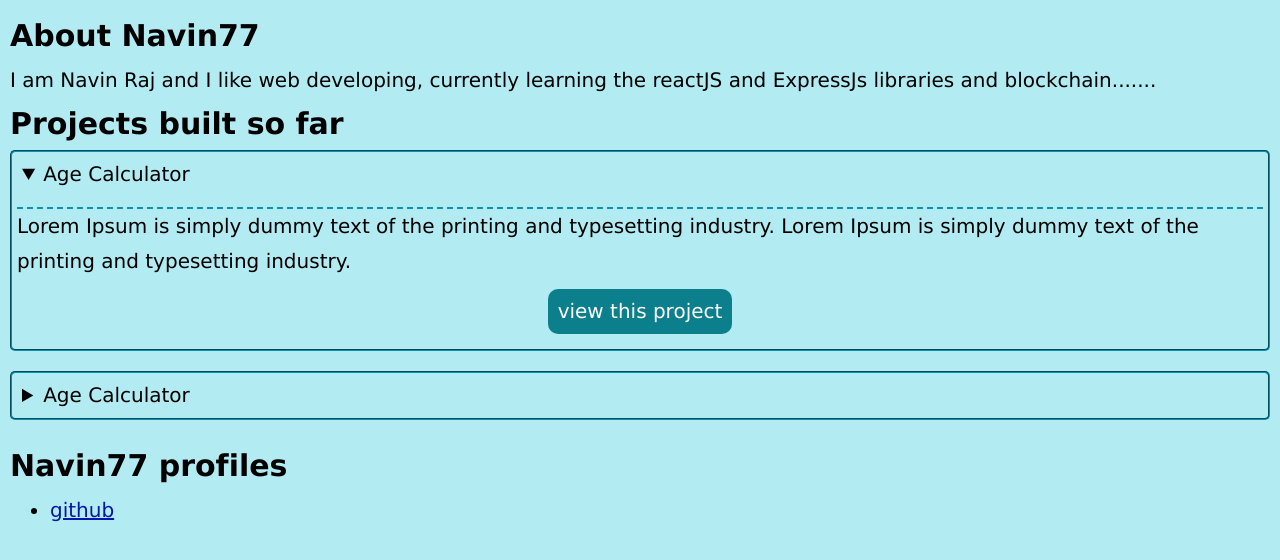
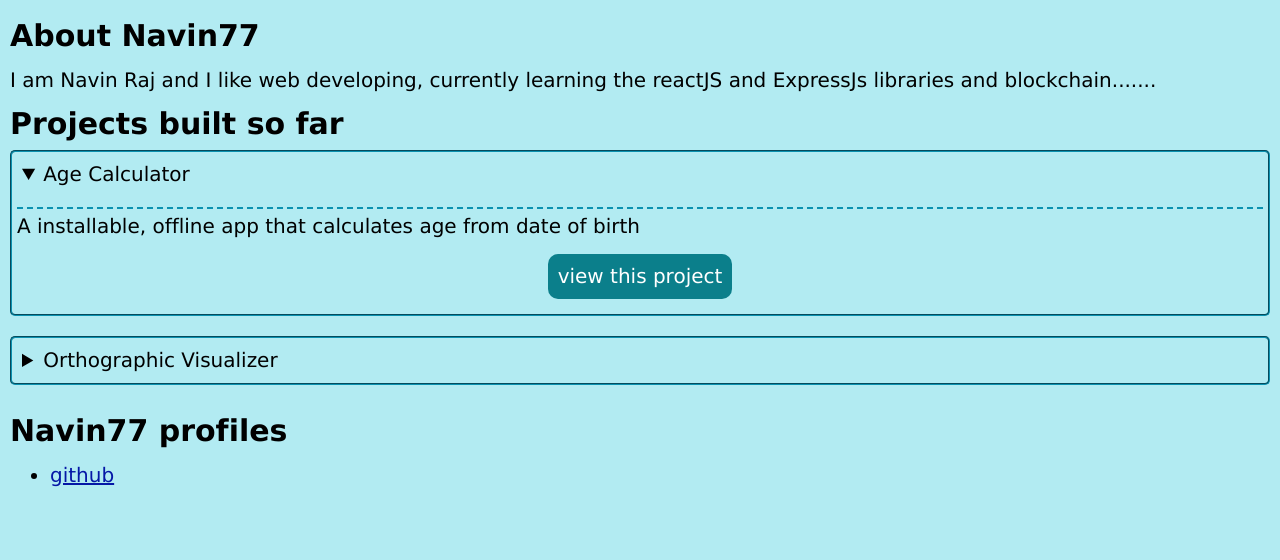
Before and after one commit to Navin77/Navin77.github.io, a React (Create React App) app: page / in a window 1280 px wide. Both pictures are taken after a click on the heading "Age Calculator". Shown: the top 560 px of the page. Built offline with nearby package versions, Linux system fonts and the light colour scheme.

Commit message:
create appState and implement

```diff
--- a/src/App.js
+++ b/src/App.js
@@ -1,8 +1,15 @@
 import React from 'react';
 import Projects from './Projects.js';
+import appState from './appState.js';
 
 
 class App extends React.Component {
+    constructor(props) {
+        super(props)
+        this.state = appState;
+    }
+
+
     render() {
 
         return (
@@ -15,7 +22,7 @@ class App extends React.Component {
                     and blockchain.......
                 </p>
              </header>
-                <Projects />
+                <Projects  projects={this.state.projects}/>
             <footer>
                 <h1>Navin77 profiles</h1>
                  <ul>
--- a/src/Project.js
+++ b/src/Project.js
@@ -3,24 +3,16 @@ import React from 'react';
 class Project extends React.Component {
     render() {
         return (
-            <>
                 <details className="project">
-                    <summary>Age Calculator</summary>
-                    <p> Lorem Ipsum is simply dummy text of the printing and typesetting industry.
-                        Lorem Ipsum is simply dummy text of the printing and typesetting industry. </p>
-                        <div>
-                        <a target="_blank" href="">view this project</a>
-                        </div>
+                    <summary>{this.props.title}</summary>
+                    <p>{this.props.desc}</p>
+                    <div>
+                        <a target="_blank"
+                            href={this.props.link}>
+                            view this project
+                        </a>
+                    </div>
                 </details>
-                <details className="project">
-                    <summary>Age Calculator</summary>
-                    <p> Lorem Ipsum is simply dummy text of the printing and typesetting industry.
-                        Lorem Ipsum is simply dummy text of the printing and typesetting industry. </p>
-                        <div>
-                             <a target="_blank" href="">view this project</a>
-                        </div>
-                </details>
-            </>
         )
     }
 }
--- a/src/Projects.js
+++ b/src/Projects.js
@@ -6,7 +6,19 @@ class Projects extends React.Component {
         return (
             <main>
                 <h1>Projects built so far</h1>
-                <Project />
+                    {
+                        this.props.projects.map(project => {
+                        return (
+                        <Project
+                                title={project.title}
+                                desc={project.desc}
+                                link={project.link}
+                                key={project.link}
+                        />
+                        )
+                        })
+
+                    }
             </main>
         )
     }
--- /dev/null
+++ b/src/appState.js
@@ -0,0 +1,15 @@
+export default {
+    projects: [
+        {
+        title: "Age Calculator",
+        desc: "A installable, offline app that calculates age from date of birth",
+        link: "https://navin77.gitlab.io/ac/",
+        },
+        {
+            title: "Orthographic Visualizer",
+            desc: `A 3d playground where you can view a 3d model in orthographic projections.
+                   Useful for: students studying engineering graphics`,
+            link: "https://navin77.gitlab.io/ov/",
+        }
+    ]
+}
```
